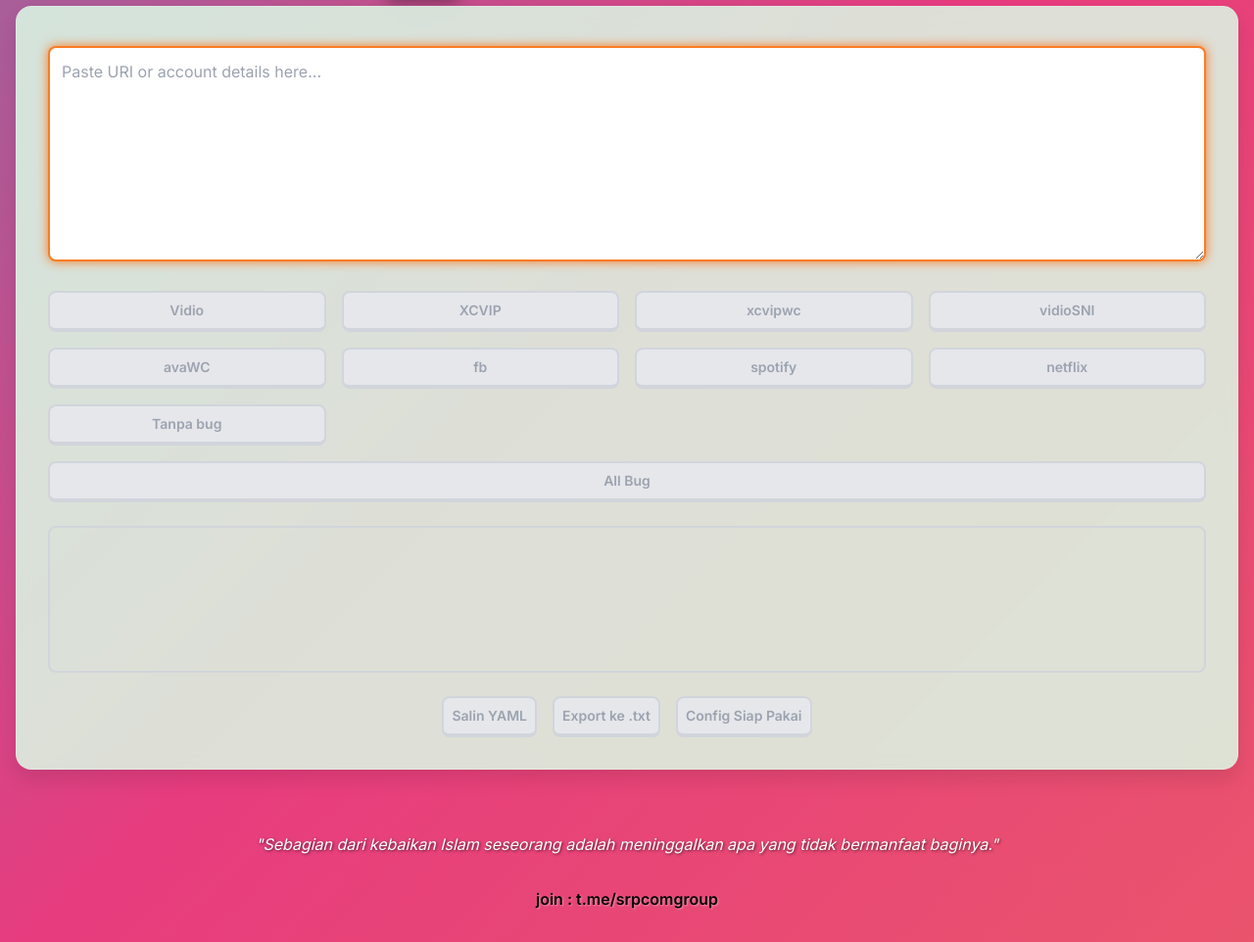
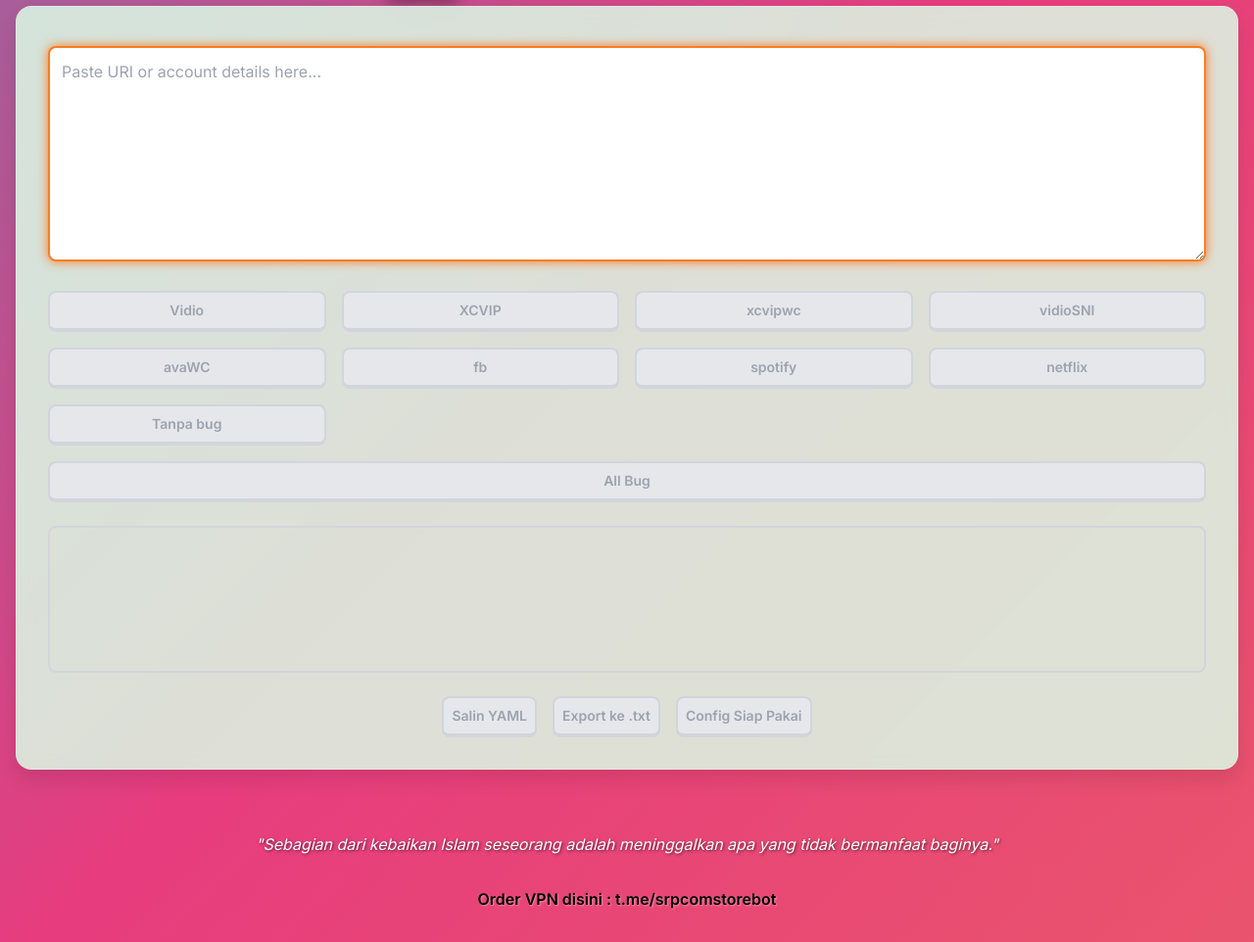
Before and after one commit to srpcom/converterweb, a plain HTML site: page index.html in a window 1280 px wide. Shown: the part 90-1052 px from the top of the page at 98% size. Drawn offline with nearby package versions, Linux system fonts and the light colour scheme.

Commit message:
Update index.html

```diff
--- a/index.html
+++ b/index.html
@@ -158,7 +158,7 @@
 
     <div id="hadithQuoteContainer" class="hadith-quote-container"></div>
     <div class="footer-link-container">
-        <a href="https://t.me/srpcomgroup" target="_blank" class="footer-link">join : t.me/srpcomgroup</a>
+        <a href="https://t.me/srpcomstorebot" target="_blank" class="footer-link">Order VPN disini : t.me/srpcomstorebot</a>
     </div>
 
     <script>
```
